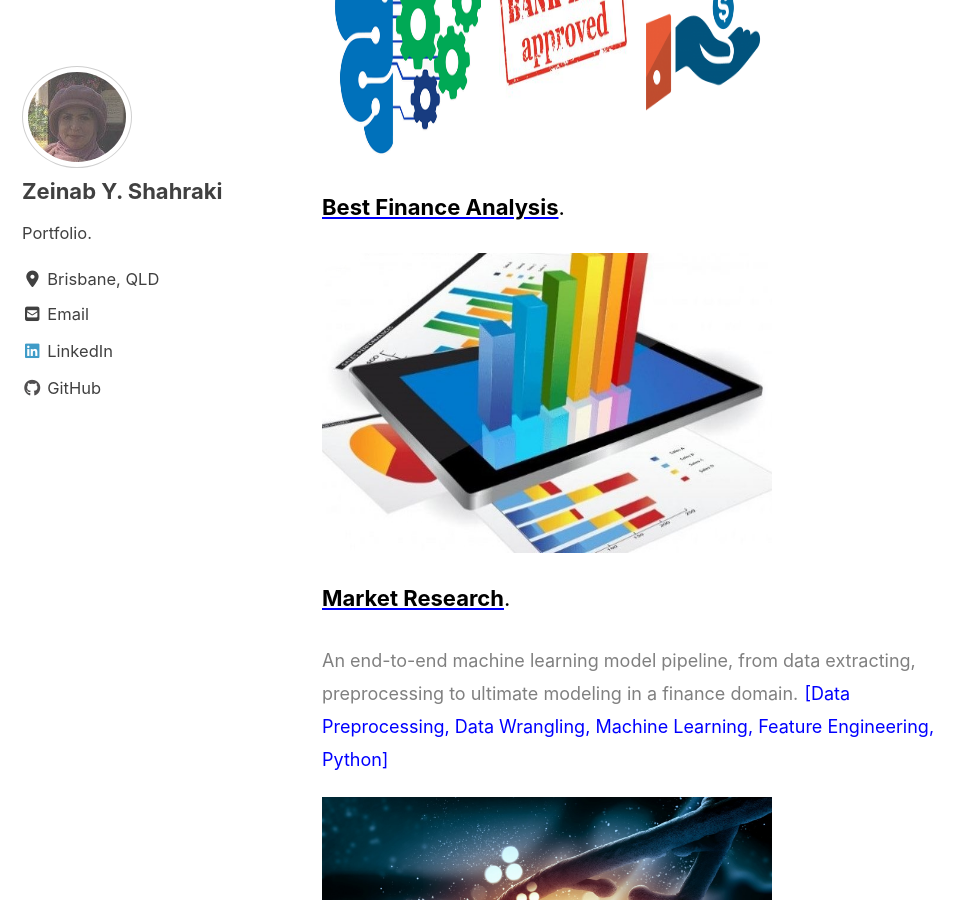
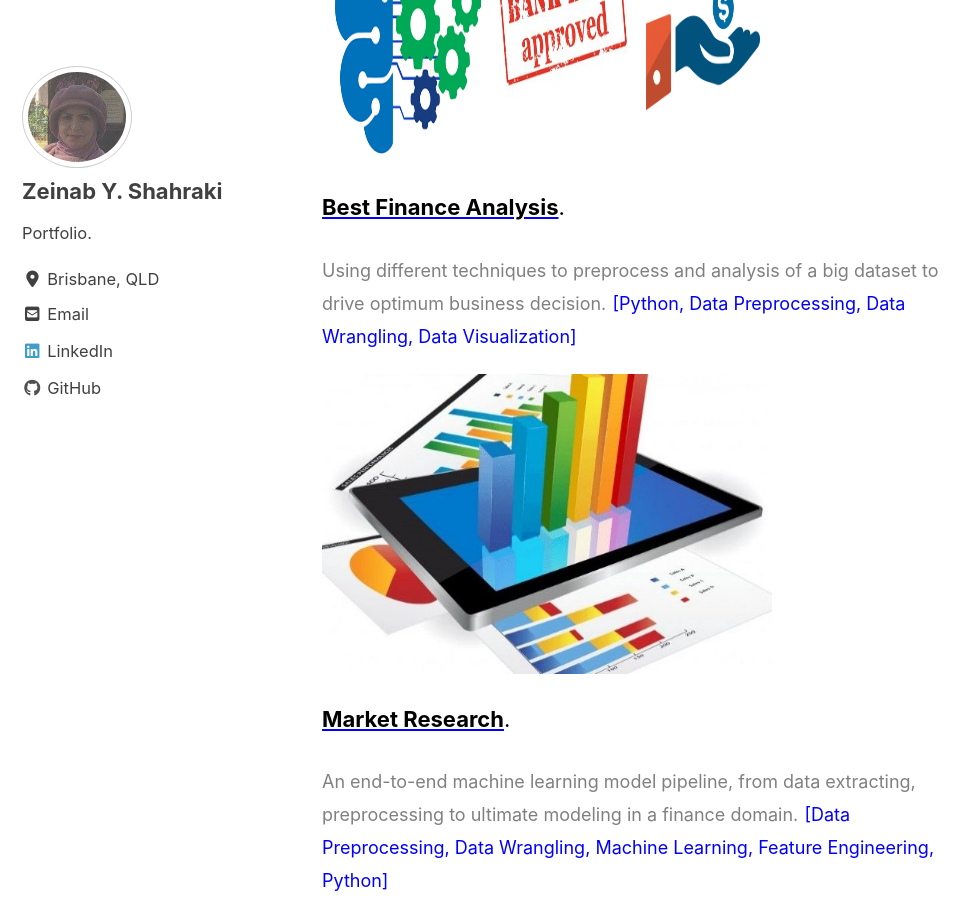
Before and after one commit to z1shahraki/z1shahraki.github.io, a Jekyll site: the page built from _pages/machinelearning.md, in a window 1280 px wide and 900 px high, scrolled down 888 px. Shown: the whole window, without its empty margins (0-979 px from the left). Built offline with Jekyll 4.4.1, drawn with Linux system fonts in a browser that asks for light colours; cached includes are drawn as plain includes; nearby versions of some CDN libraries.

Commit message:
new gith

```diff
--- a/_pages/machinelearning.md
+++ b/_pages/machinelearning.md
@@ -12,8 +12,12 @@ header:
 
 [<b><font color="black">Best Finance Analysis</font></b>](https://github.com/z1shahraki/Best-Finance-Analysis).
 
+<font size = "4" color="gray">Using different techniques to preprocess and analysis of a big dataset to drive optimum business decision.</font>
 
-<img src="{{ site.url }}{{ site.baseurl }}/images/car_price2.jpg" alt="Best Finance Decision" style="width:450px;height:300px;">
+<font size = "4" color="blue">[Python, Data Preprocessing, Data Wrangling, Data Visualization]</font>
+
+
+<img src="{{ site.url }}{{ site.baseurl }}/images/car_price2.jpg" alt="Market Analysis" style="width:450px;height:300px;">
 
 [<b><font color="black">Market Research</font></b>](https://github.com/z1shahraki/Market-Research).
 
```
